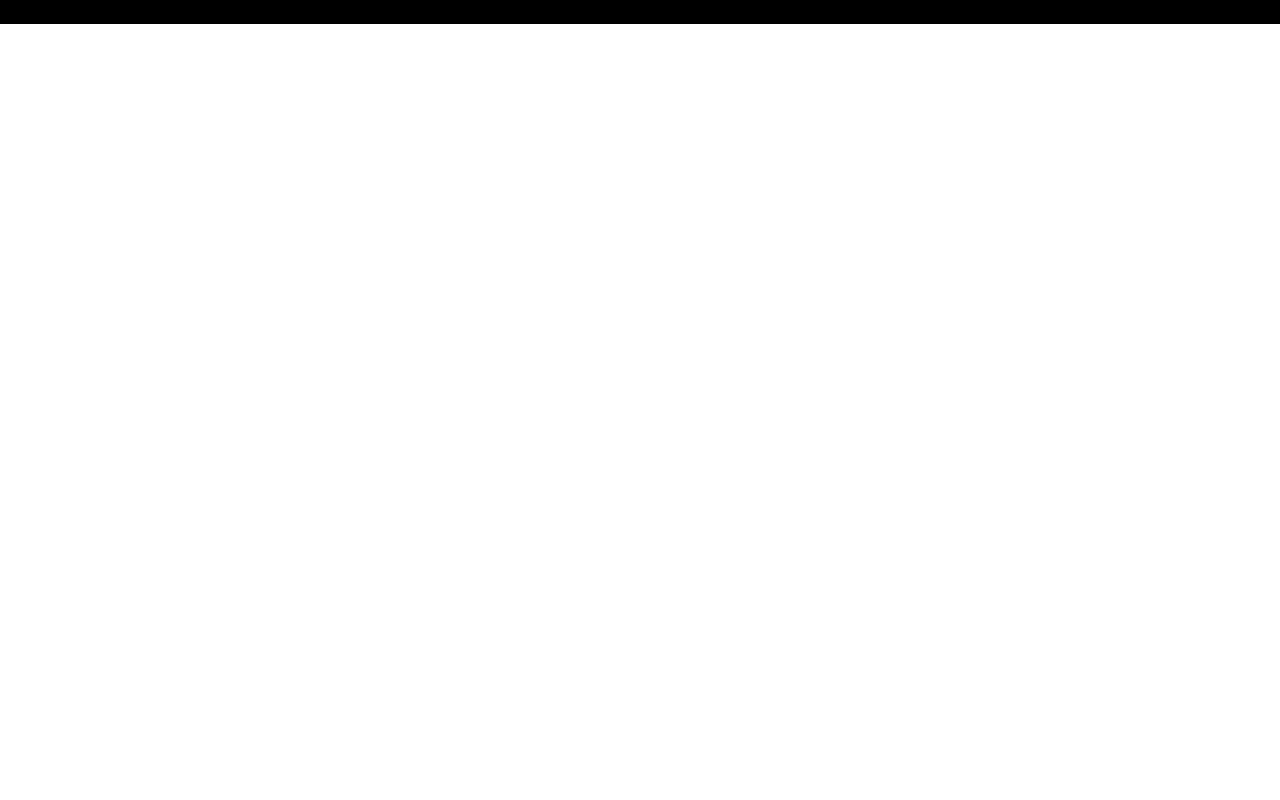
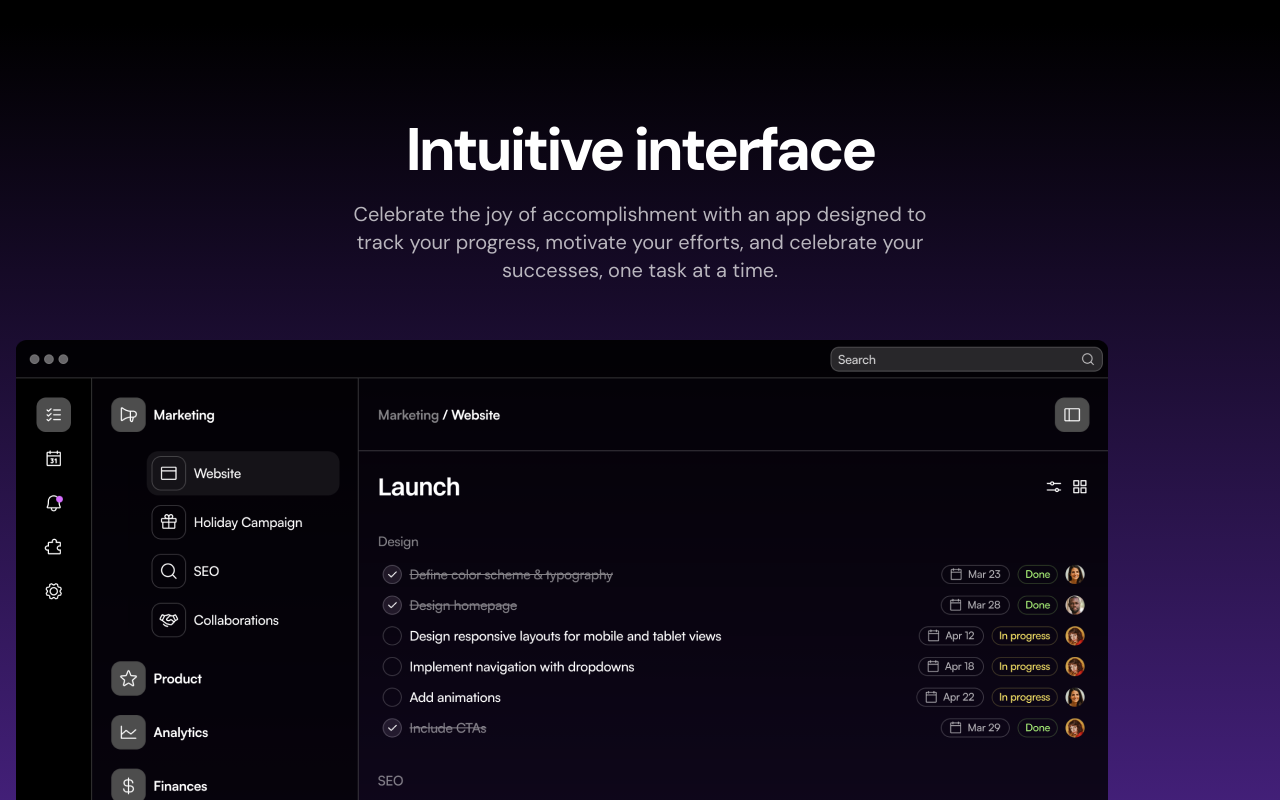
Before and after one commit to nicobastien/dark-landing, a Next.js app: page / in a window 1280 px wide. Shown: the part 1740-2540 px from the top of the page. Before the commit the page ends 1764 px from the top, so only its background shows below. Built offline with nearby package versions, Linux system fonts and the light colour scheme.

Commit message:
Product Showcase section

```diff
--- a/src/components/ProductShowcase.tsx
+++ b/src/components/ProductShowcase.tsx
@@ -1,5 +1,22 @@
 import appScreen from "../assets/images/app-screen.png";
+import Image from "next/image";
 
 export const ProductShowcase = () => {
-  return null;
+  return (
+    <div className="bg-black text-white bg-gradient-to-b from-black to-[#5D2CA8] py-[72px] sm:py-24">
+      <div className="container">
+        <h2 className="text-center text-5xl sm:text-6xl font-bold tracking-tighter">
+          Intuitive interface
+        </h2>
+        <div className="max-w-xl mx-auto">
+          <p className="text-xl text-center text-white/70 mt-5">
+            Celebrate the joy of accomplishment with an app designed to track
+            your progress, motivate your efforts, and celebrate your successes,
+            one task at a time.
+          </p>
+        </div>
+        <Image className="mt-14" src={appScreen} alt="The product screenshot" />
+      </div>
+    </div>
+  );
 };
```
